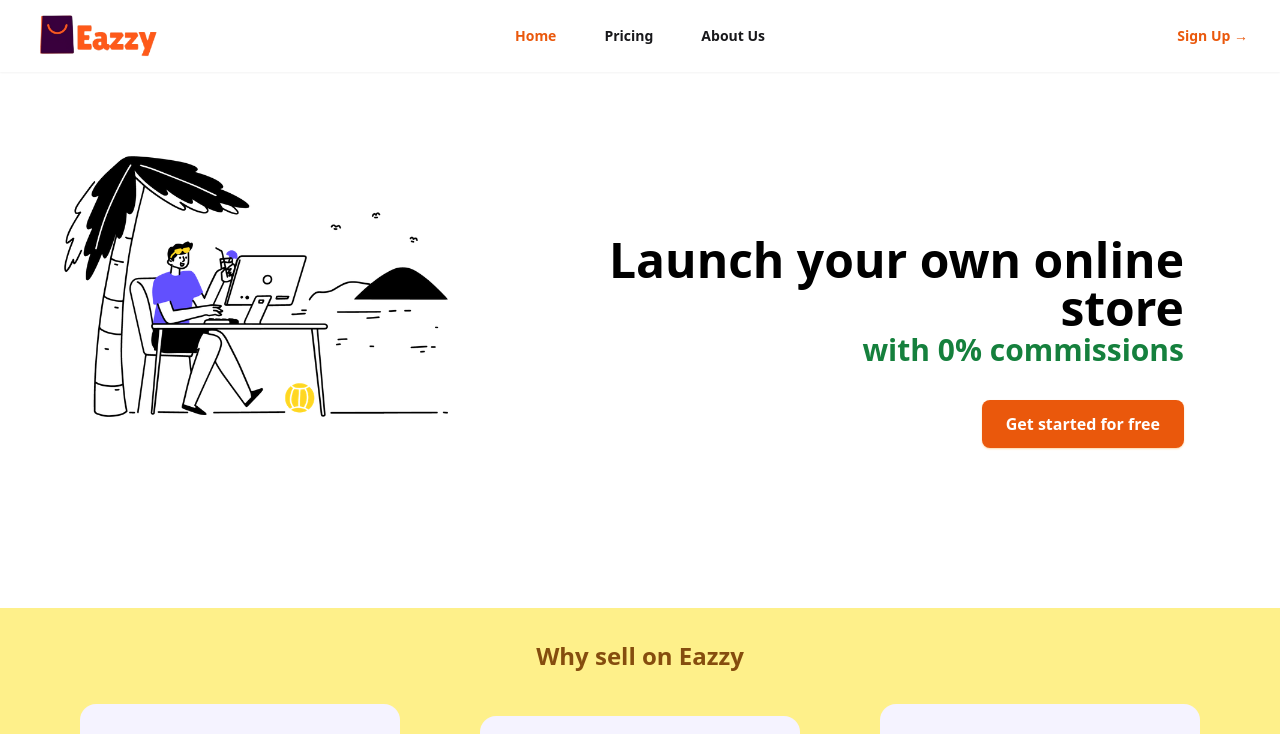
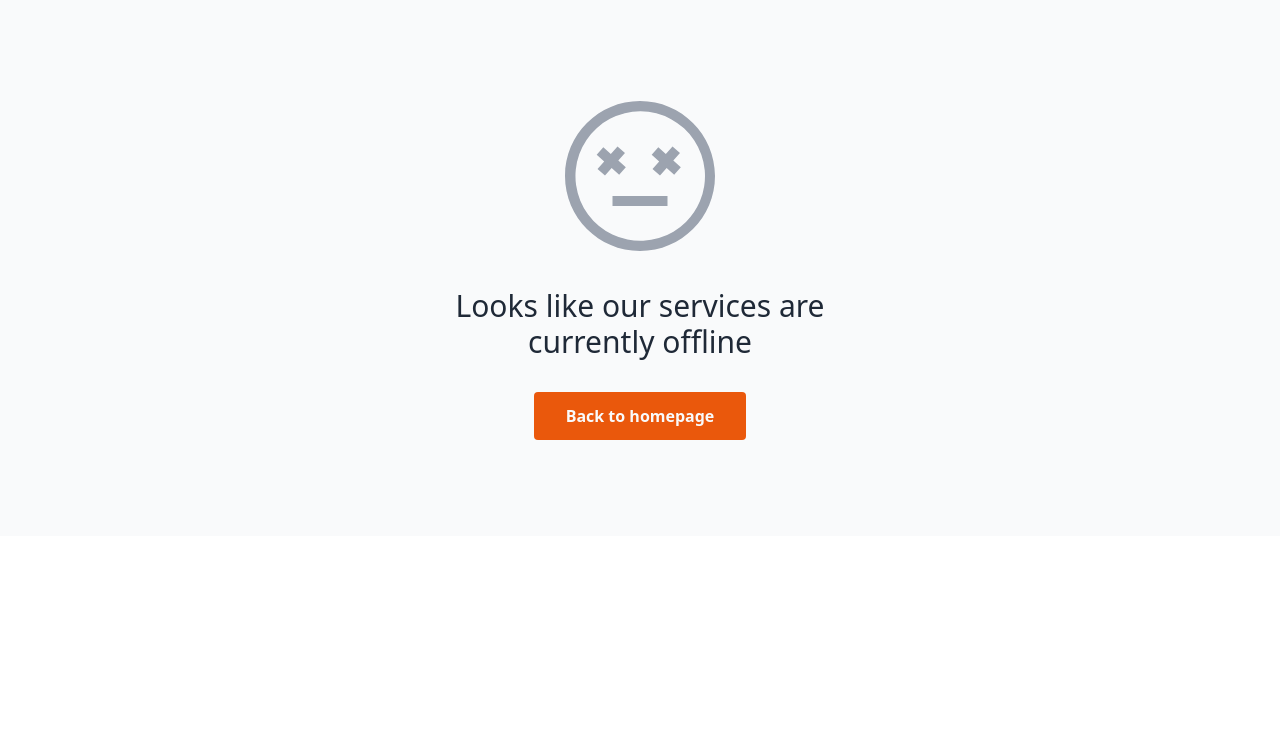
Before and after one commit to chauhan-nilesh/ecommerce-website-builder, a React (Vite) app in the folder frontend/: page / in a window 1280 px wide. Shown: the top 734 px of the page. Built offline with nearby package versions, Linux system fonts and the light colour scheme.

Commit message:
change website status

```diff
--- a/frontend/src/helper/ControlRoute.jsx
+++ b/frontend/src/helper/ControlRoute.jsx
@@ -4,7 +4,7 @@ function ControlRoute({ children }) {
     return (
         <>
             {
-                true ? children : <section className="flex items-center h-full sm:p-16 bg-gray-50 text-gray-800" >
+                false ? children : <section className="flex items-center h-full sm:p-16 bg-gray-50 text-gray-800" >
                     <div className="container flex flex-col items-center justify-center px-5 mx-auto my-8 space-y-8 text-center sm:max-w-md">
                         <svg xmlns="http://www.w3.org/2000/svg" viewBox="0 0 512 512" className="w-40 h-40 text-gray-400">
                             <path fill="currentColor" d="M256,16C123.452,16,16,123.452,16,256S123.452,496,256,496,496,388.548,496,256,388.548,16,256,16ZM403.078,403.078a207.253,207.253,0,1,1,44.589-66.125A207.332,207.332,0,0,1,403.078,403.078Z"></path>
```
